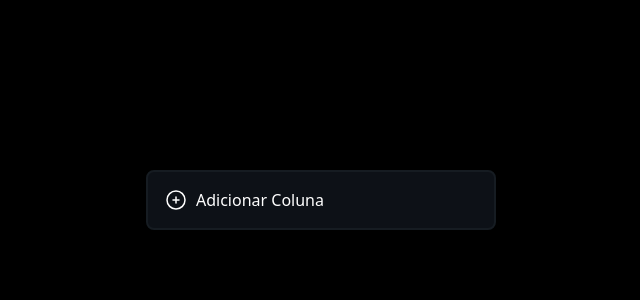
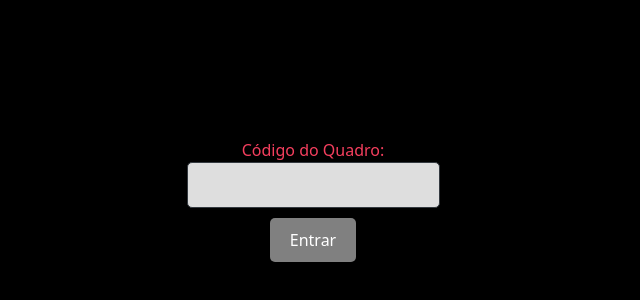
Before and after one commit to LenonAnthony/kanban.github.io, a React (Vite) app in the folder project-setup/: page / in a window 1280 px wide. Shown: the part 200-500 px from the top of the page, without its empty margins (327-967 px from the left). Built offline with nearby package versions, Linux system fonts and the light colour scheme.

Commit message:
Adicionando tela de login

```diff
--- a/project-setup/src/App.tsx
+++ b/project-setup/src/App.tsx
@@ -1,8 +1,26 @@
 import './App.css';
+import { useState } from 'react';
 import KanbanBoard from './components/KanbanBoard';
+import Login from './components/Login';
 
 function App() {
-  return <KanbanBoard />;
+  const [isAuthenticated, setIsAuthenticated] = useState(false);
+
+  // Esta função normalmente envolveria a verificação de credenciais contra um banco de dados
+  const handleLogin = () => {
+    // Simula um login bem-sucedido
+    setIsAuthenticated(true);
+  };
+
+  return (
+    <div className="App">
+      {isAuthenticated ? (
+        <KanbanBoard />
+      ) : (
+        <Login onLogin={handleLogin} />
+      )}
+    </div>
+  );
 }
 
 export default App;
--- /dev/null
+++ b/project-setup/src/components/Login.module.css
@@ -0,0 +1,57 @@
+.loginContainer {
+  display: flex;
+  justify-content: center;
+  align-items: center;
+  height:  100vh; /* Full height of the viewport */
+  width:  100vw; /* Full width of the viewport */
+}
+
+.loginForm label {
+  color: #f43f5e;
+}
+
+.loginForm {
+  background-color: #eeeee;
+  color: #343a40;
+  display: flex;
+  flex-direction: column;
+  align-items: center;
+  justify-content: center;
+  width:  100%;
+  padding:  20px;
+  border-radius:  5px;
+  box-shadow:  0  0  10px rgba(0,  0,  0,  0.1);
+}
+
+.loginForm label {
+  transition: transform  0.3s ease;
+}
+
+.loginForm input {
+  background-color: #eeee;
+  color: #343a40;
+  margin-bottom:  10px;
+  border-radius:  5px;
+  padding:  10px;
+  border:  1px solid;
+  transition: border-color  0.3s ease;
+}
+
+.loginForm input:focus {
+  border-color: #f43f5e;
+  outline: none;
+}
+
+.loginForm button {
+  background-color: gray;
+  color: #fff;
+  border: none;
+  padding:  10px  20px;
+  border-radius:  5px;
+  cursor: pointer;
+  transition: background-color  0.3s ease;
+}
+
+.loginForm button:hover {
+  background-color: #f43f5e;
+}
--- /dev/null
+++ b/project-setup/src/components/Login.tsx
@@ -0,0 +1,49 @@
+import React, { useState, useCallback } from 'react';
+import styles from './Login.module.css';
+
+interface LoginFormState {
+  username: string;
+  password: string;
+}
+
+interface LoginProps {
+  onLogin: (credentials: LoginFormState) => void;
+}
+
+const Login: React.FC<LoginProps> = ({ onLogin }) => {
+  const [formState, setFormState] = useState<LoginFormState>({
+    username: '',
+    password: ''
+  });
+
+  const handleInputChange = useCallback((event: React.ChangeEvent<HTMLInputElement>) => {
+    const { name, value } = event.target;
+    setFormState(prevState => ({
+      ...prevState,
+      [name]: value
+    }));
+  }, []);
+
+  const handleSubmit = (event: React.FormEvent<HTMLFormElement>) => {
+    event.preventDefault();
+    onLogin(formState);
+  };
+
+  return (
+    <div className={styles.loginContainer}>
+      <form onSubmit={handleSubmit} className={styles.loginForm}>
+        <label htmlFor="username">Código do Quadro:</label>
+        <input
+          type="text"
+          id="username"
+          name="username"
+          value={formState.username}
+          onChange={handleInputChange}
+        />
+        <button type="submit">Entrar</button>
+      </form>
+    </div>
+  );
+};
+
+export default Login;
```
Also changed, not shown: 1 other file (tests, documents, lock files or other folders).
